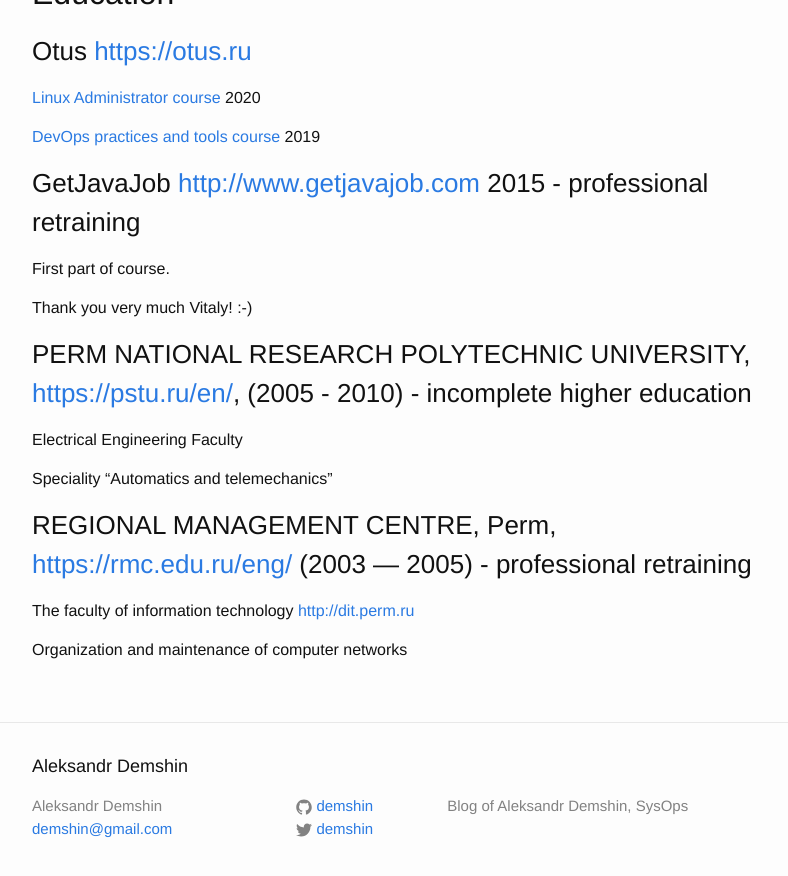
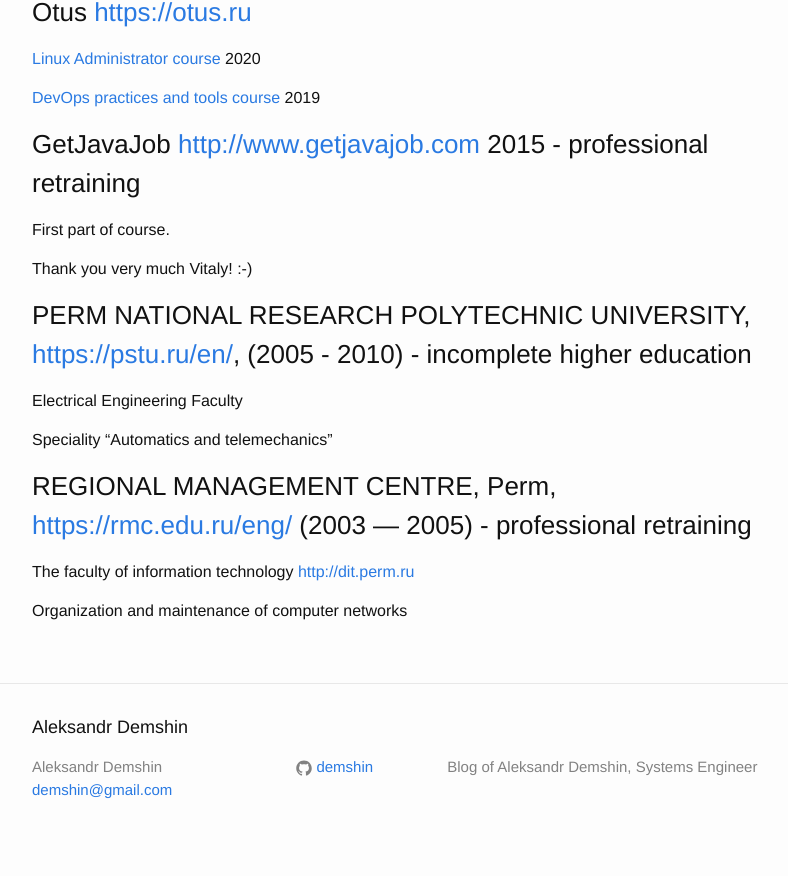
Before and after one commit to demshin/demsh.in, a Jekyll site: the page built from about.md, in a window 1280 px wide and 900 px high, scrolled down 2847 px. Shown: the top 876 px of the window, without its empty margins (238-1026 px from the left). Built offline with Jekyll 4.4.1, drawn with Linux system fonts in a browser that asks for light colours.

Commit message:
some updates

```diff
--- a/_config.yml
+++ b/_config.yml
@@ -9,10 +9,10 @@
 title: Aleksandr Demshin
 email: demshin@gmail.com
 description: > # this means to ignore newlines until "baseurl:"
-  Blog of Aleksandr Demshin, SysOps
+  Blog of Aleksandr Demshin, Systems Engineer
 baseurl: "" # the subpath of your site, e.g. /blog
 url: "https://demsh.in" # the base hostname & protocol for your site
-twitter_username: demshin
+# twitter_username: demshin
 github_username: demshin
 
 # Build settings
--- a/about.md
+++ b/about.md
@@ -11,8 +11,6 @@ address: Russia, Perm
 email: [aleksandr@demsh.in](mailto:aleksandr@demsh.in)
 
 telegram: [@demshin](https://t.me/demshin)
-
-web: <https://demsh.in>
 
 ## IT experience
 
```
